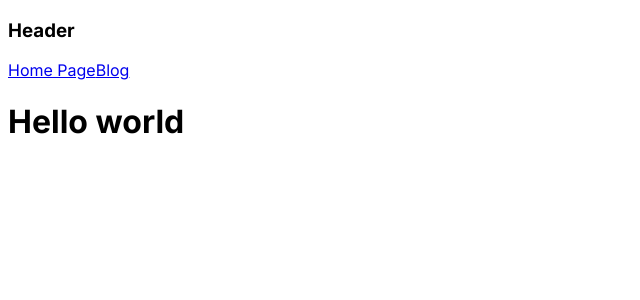
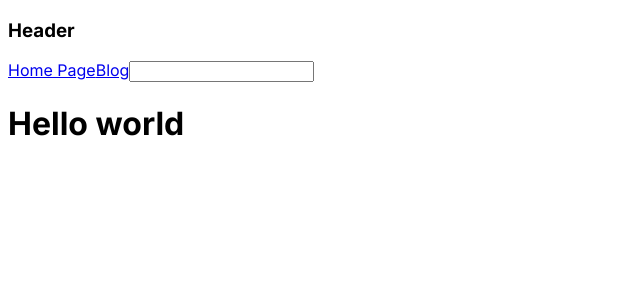
Before and after one commit to Gamzeysr/frontend-web-site, a Next.js app: page / in a window 1280 px wide. Shown: the top 300 px of the page, without its empty margins (0-640 px from the left). Built offline with nearby package versions, Linux system fonts and the light colour scheme.

Commit message:
Search created

```diff
--- a/app/_components/Header.jsx
+++ b/app/_components/Header.jsx
@@ -1,4 +1,5 @@
 import Link from "next/link";
+import SearchBar from "./SearchBar";
 
 export default function Header() {
   return (
@@ -6,6 +7,7 @@ export default function Header() {
       <h3>Header</h3>
       <Link href="/">Home Page</Link>
       <Link href="/blog">Blog</Link>
+      <SearchBar />
     </header>
   );
 }
--- /dev/null
+++ b/app/_components/SearchBar.jsx
@@ -0,0 +1,13 @@
+"use client";
+import { useState } from "react";
+
+export default function Page() {
+  const [search, setSearch] = useState();
+  return (
+    <input
+      type="text"
+      value={search}
+      onChange={(e) => setSearch(e.target.value)}
+    />
+  );
+}
```
